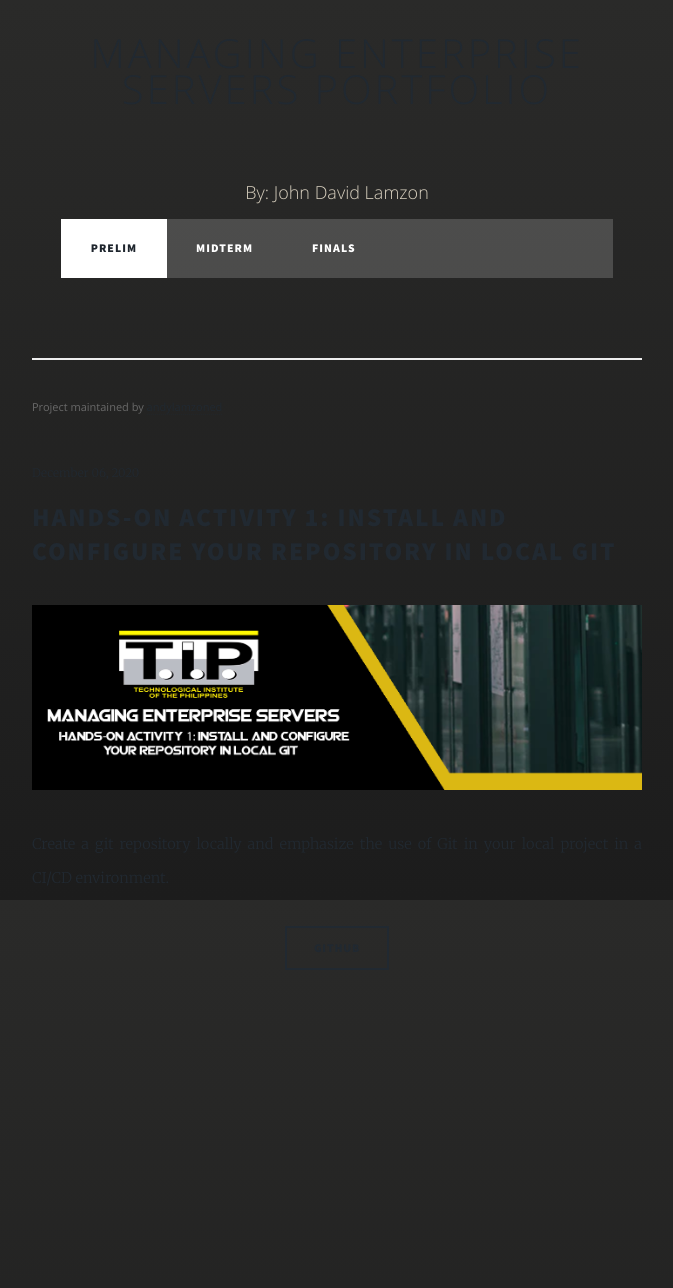
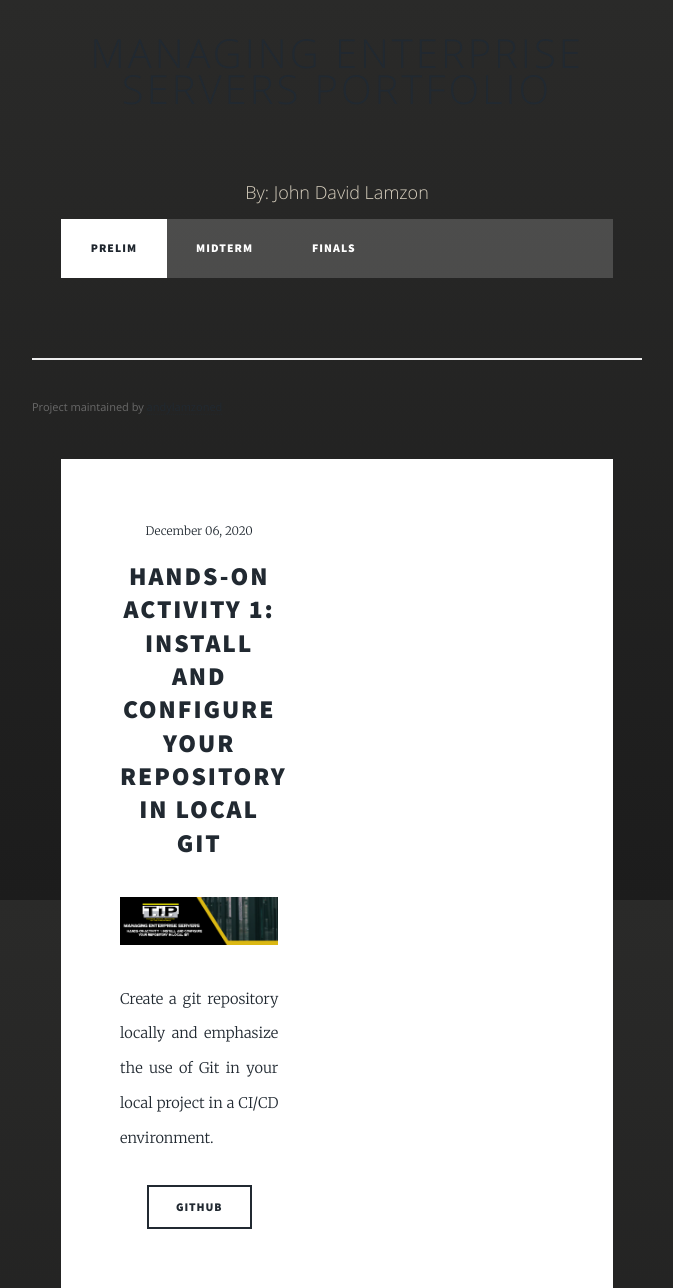
Before and after one commit to andylamzoned/andylamzoned.github.io, a Jekyll site: the page built from index.md, in a window 1280 px wide. Shown: the whole page, without its empty margins (303-976 px from the left). Built offline with Jekyll 4.4.1, drawn with Linux system fonts in a browser that asks for light colours; nearby versions of some CDN libraries; library files that are not in the unit come from our copies; before the commit the page ends 999 px from its top, so only the background shows below that.

Commit message:
default.html test2

```diff
--- a/_layouts/default.html
+++ b/_layouts/default.html
@@ -16,7 +16,6 @@
     <![endif]-->
     <link rel="stylesheet" href="assets/css/main.css" />
     <noscript><link rel="stylesheet" href="assets/css/noscript.css" /></noscript>
-    <link href='https://fonts.googleapis.com/css?family=Varela+Round' rel='stylesheet' type='text/css'>
 
 
   </head>
@@ -42,6 +41,7 @@
             <span class="credits left">Project maintained by <a href="{{ site.github.owner_url }}">{{ site.github.owner_name }}</a></span>
           </div>
 
+      <div id="main">
         <section class="posts">
           <article>
             <header>
@@ -55,7 +55,7 @@
             </ul>
           </article>
         </section>
-
+      </div>
     </div>
     {% if site.google_analytics %}
       <script>
```
Lines whose indentation alone changed are shown as unchanged.
